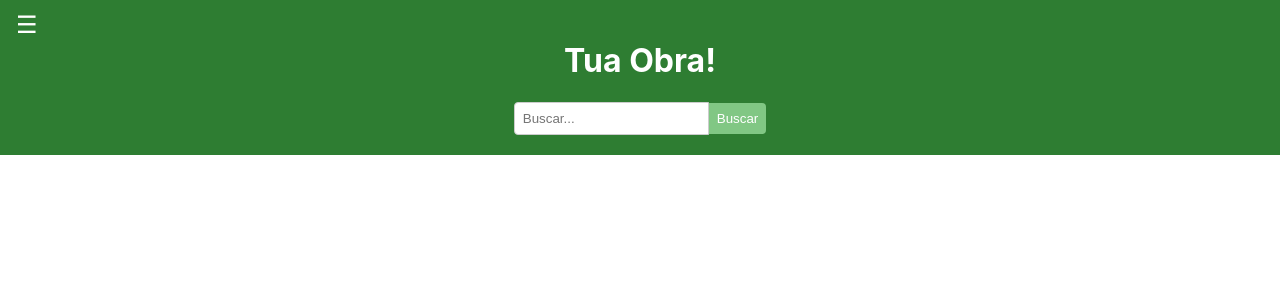
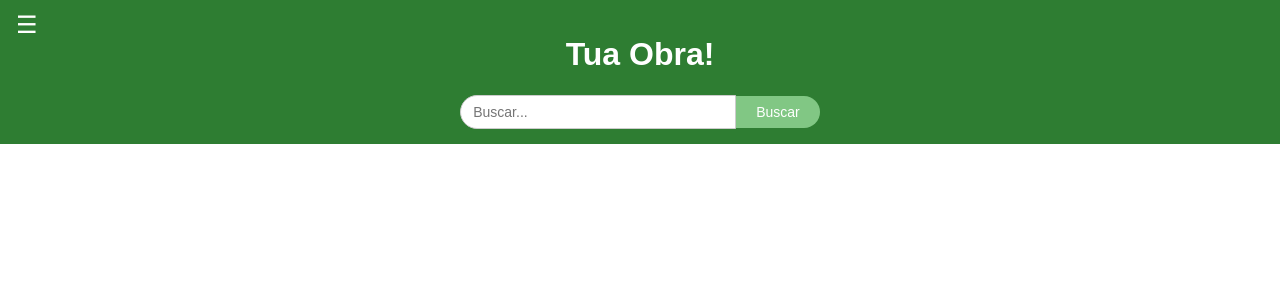
Before and after one commit to MikhaelVinicius/TuaObraFrontend, a React (Create React App) app: page / in a window 1280 px wide. Shown: the top 300 px of the page. Built offline with nearby package versions, Linux system fonts and the light colour scheme.

Commit message:
Conexão do front end de login com sair e melhoria na barra de pesquisa

```diff
--- a/src/App.js
+++ b/src/App.js
@@ -3,14 +3,19 @@ import './App.css';
 import Homepage from './Paginas/Homepage';
 //import Perfil from './Paginas/Perfil';
 //import CasaCadastro from './Paginas/CasaCadastro';
-//import Login from './Paginas/Login';
+import Login from './Paginas/Login';
 import { BrowserRouter as Router, Routes, Route } from 'react-router-dom';
 
 
 
 function App() {
   return (
- <Homepage/>
+    <Router>
+      <Routes>
+        <Route path="/" element={<Homepage />} />
+        <Route path="/login" element={<Login />} />
+      </Routes>
+    </Router>
   );
 }
 
--- a/src/Paginas/Homepage.js
+++ b/src/Paginas/Homepage.js
@@ -7,25 +7,42 @@ import MainContentClientes from '../Components/MainContent';
 import MainContentDados from '../Components/MainContenteDados';
 
 
+
+
+
+
+
+
+
+
+
+
+
+import { useNavigate } from 'react-router-dom';
+
+
+
 const Homepage = () => {
   const [activeComponent, setActiveComponent] = useState('');
-
+  const navigate = useNavigate(); // Hook para redirecionamento
 
   const handleLinkClick = (component) => {
-    setActiveComponent(component);
+    if (component === 'login') {
+      navigate('/login'); // Redireciona para a página de login
+    } else {
+      setActiveComponent(component); // Renderiza o componente dentro da página
+    }
   };
 
   return (
     <div>
-      <Navbar onLinkClick={handleLinkClick} />
+     <Navbar onLinkClick={handleLinkClick} />
       <Header />
 
+
       <main>
-
         {activeComponent === 'client' && <MainContentClientes />}
         {activeComponent === 'dados' && <MainContentDados />}
-
-        {activeComponent === 'login' && <MainContent />}
       </main>
 
 
--- a/src/style/Header.css
+++ b/src/style/Header.css
@@ -1,19 +1,19 @@
-
 .header {
   background-color: #2E7D32;
   color: white;
-    padding: 20px;
+  padding: 15px;
   text-align: center;
 }
 
 .nav-list {
   list-style: none;
   padding: 0;
+  margin: 10px 0;
 }
 
 .nav-list li {
   display: inline;
-    margin: 0 10px;
+  margin: 0 15px;
 }
 
 .nav-list a {
@@ -27,27 +27,39 @@
 }
 
 .search-form {
-
+  display: flex;
+  justify-content: center;
   align-items: center;
+  margin-top: 10px;
 }
 
 .search-input {
-    padding: 0.5rem;
+  width: 250px;
+  padding: 8px 12px;
   border: 1px solid #ccc;
-    border-radius: 4px 0 0 4px;
+  border-radius: 20px 0 0 20px;
   outline: none;
+  font-size: 14px;
+  transition: box-shadow 0.3s ease;
+}
+
+.search-input:focus {
+  box-shadow: 0 0 8px rgba(50, 200, 50, 0.4);
+  border-color: #66BB6A;
 }
 
 .search-button {
-    padding: 0.5rem;
+  padding: 8px 20px;
   background-color: #81C784;
   border: none;
-    border-radius: 0 4px 4px 0;
+  border-radius: 0 20px 20px 0;
   color: white;
   cursor: pointer;
-    transition: background-color 0.3s;
+  transition: background-color 0.3s, transform 0.2s;
+  font-size: 14px;
 }
 
 .search-button:hover {
   background-color: #66BB6A;
+  transform: scale(1.05);
 }
--- a/src/style/Login.css
+++ b/src/style/Login.css
@@ -3,8 +3,8 @@ body {
     font-family: Arial, sans-serif;
     margin: 0;
     padding: 0;
-    background: linear-gradient(135deg, #56ccf2, #2f80ed);
-    display: flex;
+
+
     justify-content: center;
     align-items: center;
     height: 100vh;
--- a/src/style/MainContentDados.css
+++ b/src/style/MainContentDados.css
@@ -1,30 +1,29 @@
-/* Estilização principal do container */
+
 .main-content {
   display: flex;
   flex-direction: column;
   align-items: center;
   justify-content: center;
-  height: 70vh; /* Faz o container ocupar toda a altura da tela */
-  text-align: left; /* Centraliza o texto dentro do container */
+  height: 70vh;
+  text-align: left;
   padding: 20px;
-  background-color: #f5f5f5; /* Opcional: cor de fundo */
+  background-color: #f5f5f5;
 }
 
-/* Estilização adicional para o título */
+
 .main-content h1 {
   margin-bottom: 20px;
   font-size: 2rem;
   color: #333;
 }
 
-/* Estilização para o componente ConstructionDetails */
 .construction-details {
-  background-color: #fff; /* Cor de fundo do componente */
+  background-color: #fff;
   padding: 20px;
-  border-radius: 8px; /* Bordas arredondadas */
-  box-shadow: 0 4px 6px rgba(0, 0, 0, 0.1); /* Sombra para destaque */
-  max-width: 600px; /* Largura máxima */
-  width: 100%; /* Garante que ocupe toda a largura disponível */
+  border-radius: 8px;
+  box-shadow: 0 4px 6px rgba(0, 0, 0, 0.1);
+  max-width: 600px;
+  width: 100%;
 }
 
 
```
Lines whose indentation alone changed are shown as unchanged.
